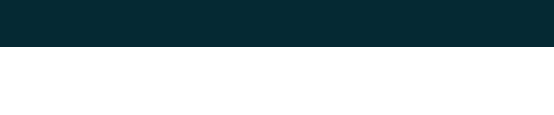
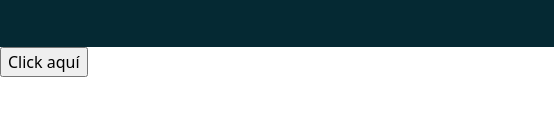
Before and after one commit to diegoa3006/diegoa3006.github.io, a plain HTML site: page index.html in a window 1280 px wide. Shown: the part 559-674 px from the top of the page, 0-554 px from the left. Drawn offline with nearby package versions, Linux system fonts and the light colour scheme.

Commit message:
Agregando archivo javascript

```diff
--- a/index.html
+++ b/index.html
@@ -18,6 +18,8 @@
         crossorigin="anonymous"></script>
 
     <link rel="stylesheet" href="styles.css">
+
+    <script src="js.js"></script>
     <title>Lenguajes</title>
 
 
@@ -92,6 +94,8 @@
             <a href="https://support.skype.com"><i class="fa fa-skype"></i></a>
         </div>
     </footer>
+
+    <input type="button" onclick="hola()" value="Click aquí">
 </body>
 
 </html>
--- /dev/null
+++ b/js.js
@@ -0,0 +1,3 @@
+function hola (){
+    alert("Saludos esta es mi pagina web");
+}
```
